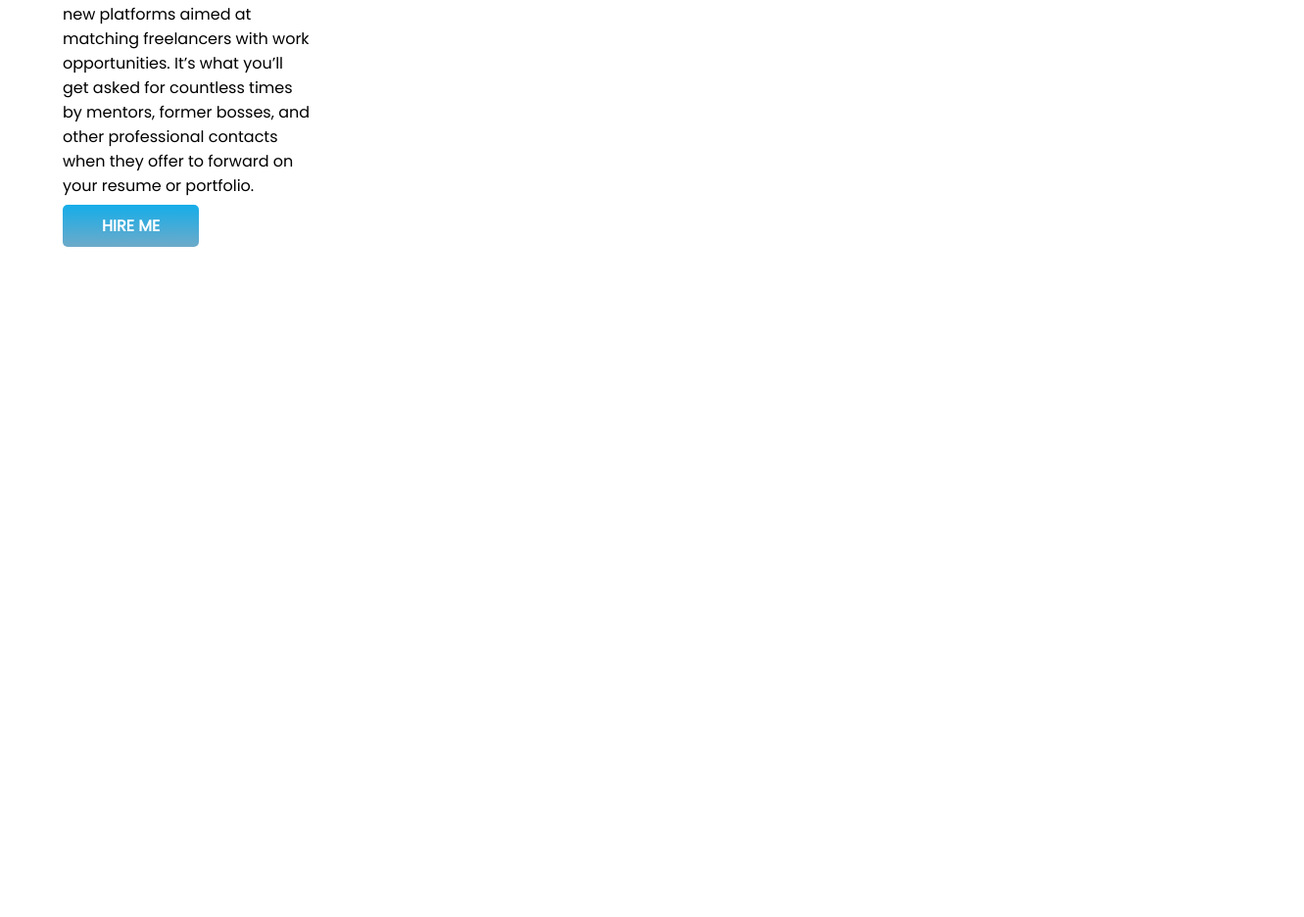
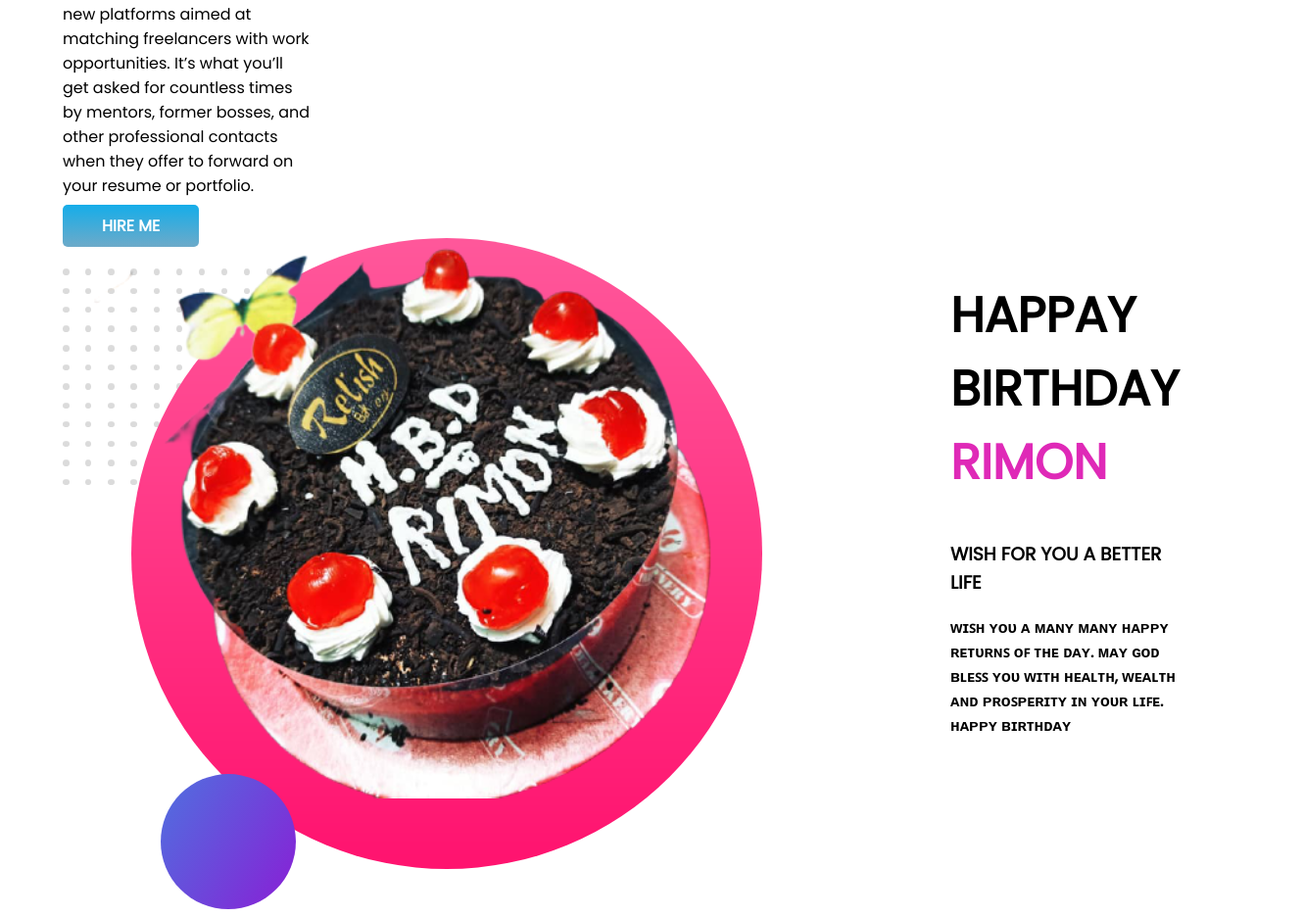
Before and after one commit to remonrifat/developer-portfolio, a plain HTML site: page index.html in a window 1280 px wide. Shown: the part 845-1781 px from the top of the page at 98% size, 1331 px wide, since content can reach past the window. Before the commit the page ends 1097 px from the top, so only its background shows below. Drawn offline with Linux system fonts and the light colour scheme.

```diff
--- a/index.html
+++ b/index.html
@@ -9,6 +9,9 @@
     <link rel="preconnect" href="https://fonts.googleapis.com">
     <link rel="preconnect" href="https://fonts.gstatic.com" crossorigin>
     <link href="https://fonts.googleapis.com/css2?family=Poppins&display=swap" rel="stylesheet">
+    <link rel="preconnect" href="https://fonts.googleapis.com">
+    <link rel="preconnect" href="https://fonts.gstatic.com" crossorigin>
+
     <link rel="stylesheet" href="style.css">
 </head>
 
@@ -31,7 +34,21 @@
                 ME</a>
         </div class="half-width">
         <div><img src="images/rimon-picture.png" alt=""></div>
+    </section>
+    <section class="dream-big">
+        <div class="half-width">
+            <img src="images/kichoekta.png" alt="web">
 
+        </div>
+        <div class="half-width">
+            <h1>HAPPAY BIRTHDAY <span class="cake">RIMON</span></h1>
+            <h3>WISH FOR YOU A BETTER LIFE</h3>
+            <p>
+                <b>ᴡɪꜱʜ ʏᴏᴜ ᴀ ᴍᴀɴʏ ᴍᴀɴʏ ʜᴀᴘᴘʏ ʀᴇᴛᴜʀɴꜱ ᴏꜰ ᴛʜᴇ ᴅᴀʏ. ᴍᴀʏ ɢᴏᴅ ʙʟᴇꜱꜱ ʏᴏᴜ ᴡɪᴛʜ ʜᴇᴀʟᴛʜ, ᴡᴇᴀʟᴛʜ ᴀɴᴅ ᴘʀᴏꜱᴘᴇʀɪᴛʏ
+                    ɪɴ
+                    ʏᴏᴜʀ ʟɪꜰᴇ. ʜᴀᴘᴘʏ ʙɪʀᴛʜᴅᴀʏ</b>
+            </p>
+        </div>
 
     </section>
 
--- a/style.css
+++ b/style.css
@@ -1,6 +1,7 @@
 body{
     font-family: 'Poppins', sans-serif;
     margin: 0;
+
 }
 h1{
     font-size:50px ;
@@ -31,3 +32,13 @@
     background-image: url(images/top-banner.png);
     background-repeat: no-repeat;
 }
+.imagine-big img{
+    width: 700px;
+    border-radius: 10%;
+}
+.big-big{
+    padding: 5%;
+}
+.cake{
+    color: rgb(223, 41, 183);
+}
```
Also changed, not shown: images/jhankar.png (deleted), images/jhankar2.png (deleted), images/kichoekta.png (added), images/my-bg2.png (deleted), images/web1.jpg (added), images/web2.jpg (added).
